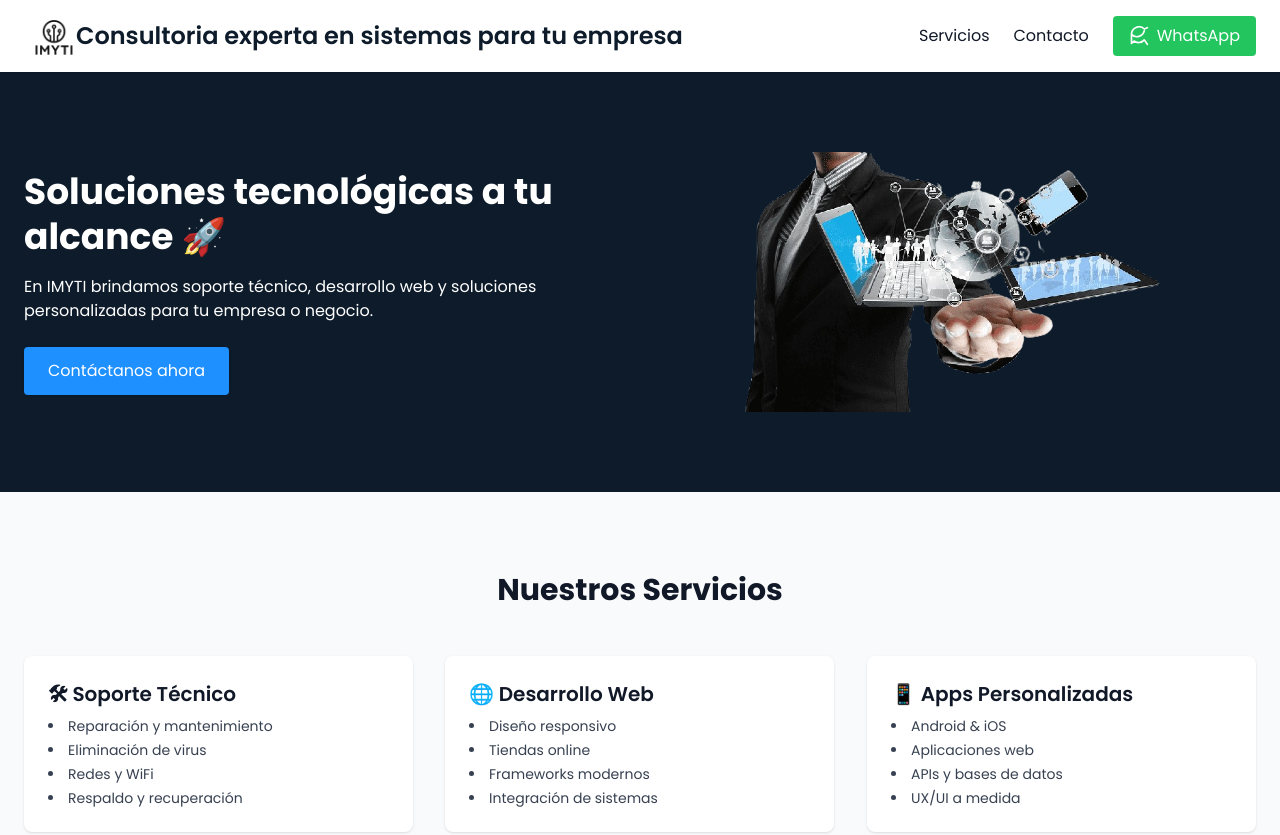
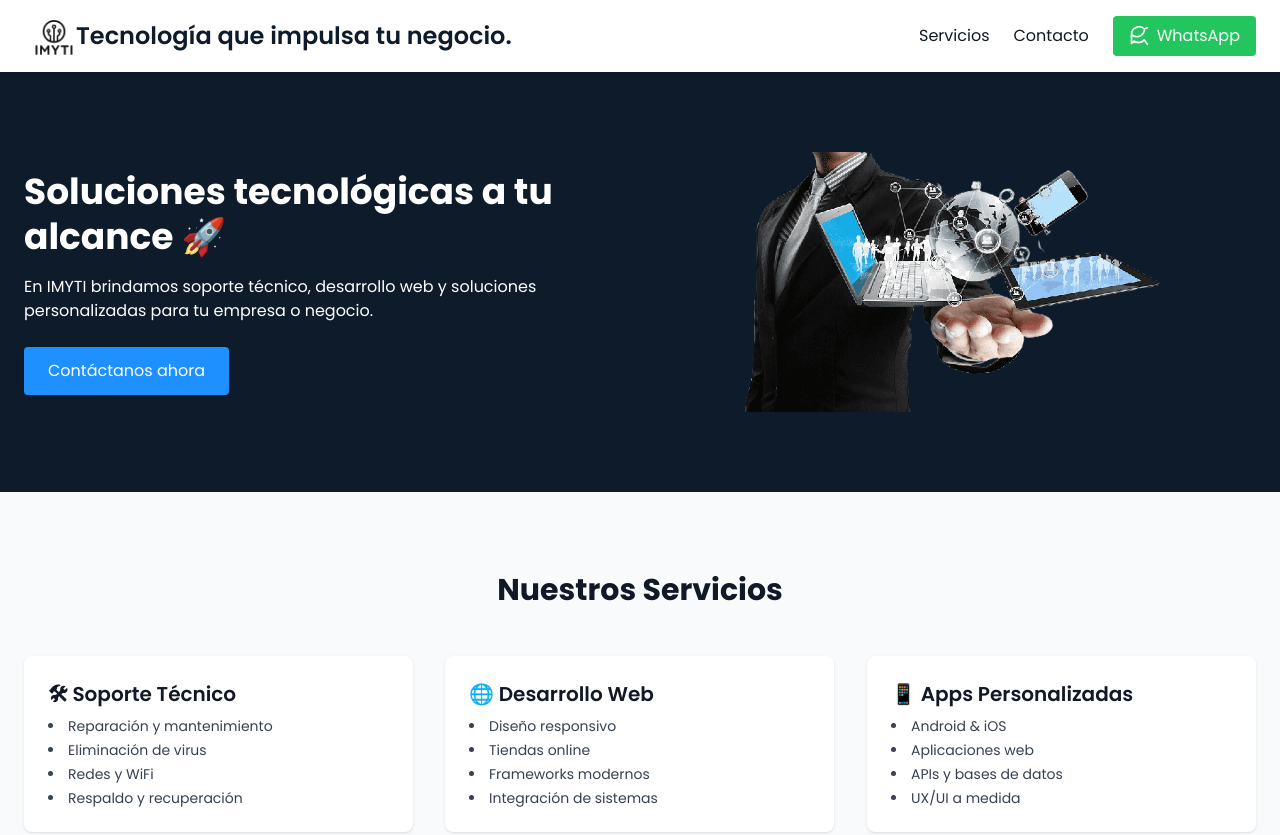
Before and after one commit to gismook54/imyti-landing, a plain HTML site: page index.html in a window 1280 px wide. Shown: the top 835 px of the page. Drawn offline with nearby package versions, Linux system fonts and the light colour scheme.

Commit message:
edicion de texto inicial

```diff
--- a/index.html
+++ b/index.html
@@ -20,7 +20,7 @@
     <div class="container mx-auto px-6 py-4 flex justify-between items-center">
       <div class="flex items-center gap-3">
         <img src="assets/img/logo.png" alt="Logo IMYTI" class="w-10 h-10 scale-150 sm:scale-250 transform origin-left">
-        <span class="text-2xl font-semibold text-[#0D1B2A]">Consultoria experta en sistemas para tu empresa</span>
+        <span class="text-2xl font-semibold text-[#0D1B2A]">Tecnología que impulsa tu negocio.</span>
       </div>
       <nav class="space-x-6 hidden md:flex items-center">
         <a href="#services" class="hover:text-[#1E90FF] transition">Servicios</a>
```
